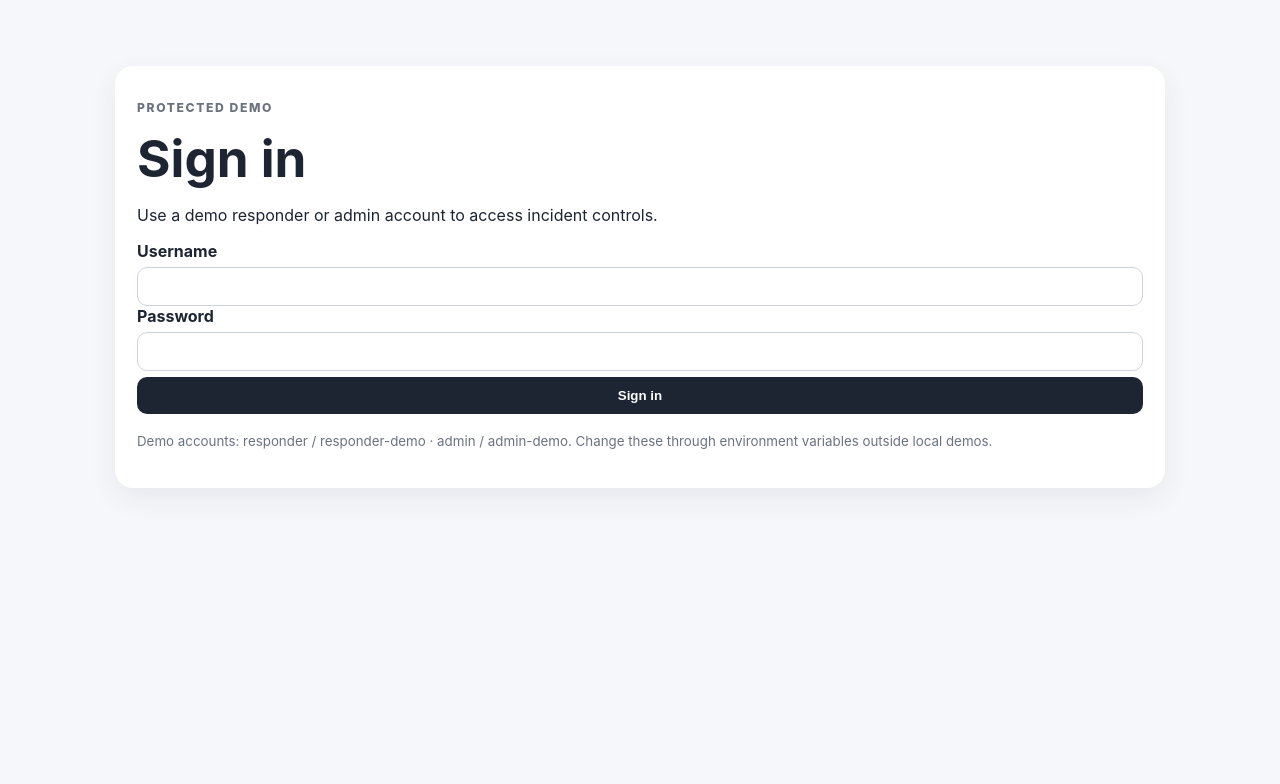
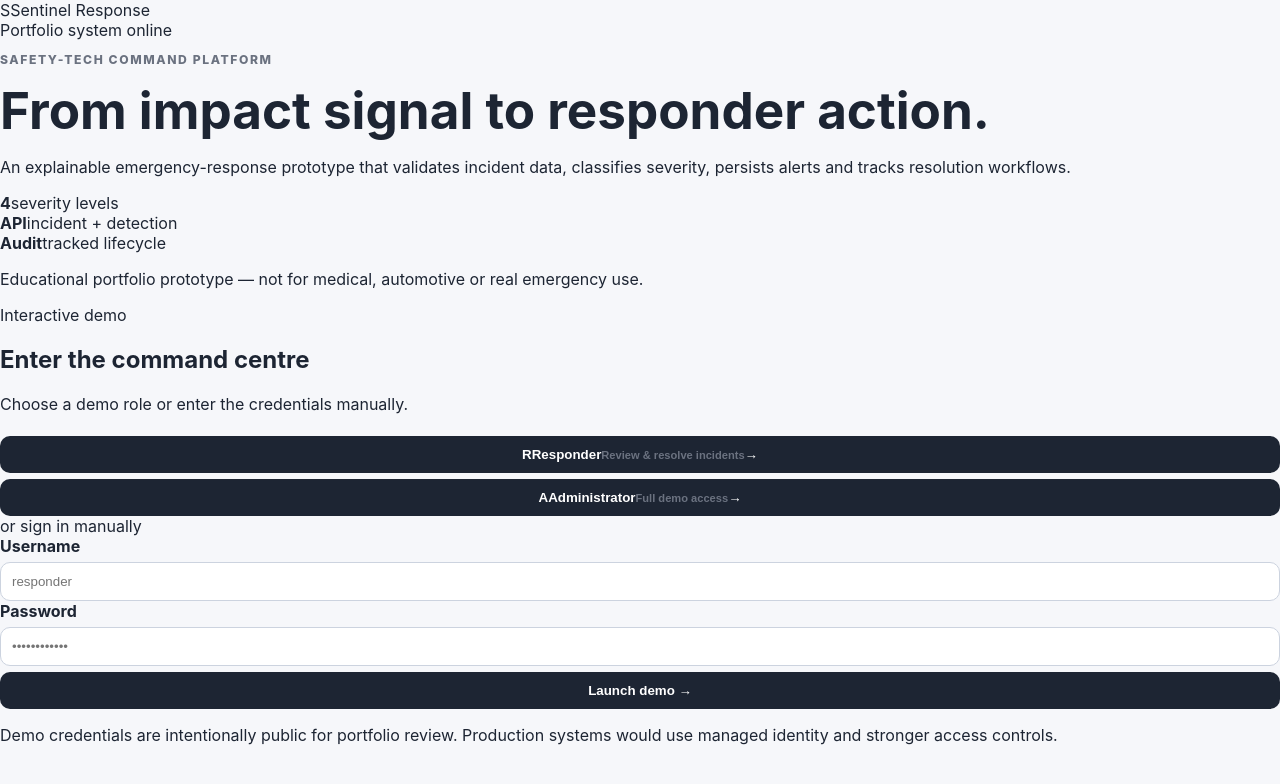
Before and after one commit to rsswethaa/automated-emergency-response-system, a Flask app: page /login in a window 1280 px wide. Shown: the top 784 px of the page. Run offline with Flask 3, Linux system fonts and the light colour scheme; some libraries are stand-ins or nearby versions.

Commit message:
Upgrade emergency demo login experience

```diff
--- a/templates/login.html
+++ b/templates/login.html
@@ -1,3 +1,64 @@
 <!doctype html>
-<html lang="en"><head><meta charset="utf-8"><meta name="viewport" content="width=device-width,initial-scale=1"><title>Emergency System Login</title><link rel="stylesheet" href="{{ url_for('static', filename='style.css') }}"></head>
-<body><main class="container"><section class="card"><p class="eyebrow">Protected demo</p><h1>Sign in</h1><p>Use a demo responder or admin account to access incident controls.</p>{% with messages=get_flashed_messages(with_categories=true) %}{% for category,message in messages %}<p class="flash flash-{{ category }}">{{ message }}</p>{% endfor %}{% endwith %}<form method="post"><input type="hidden" name="csrf_token" value="{{ csrf_token() }}"><label>Username<input name="username" required autocomplete="username"></label><label>Password<input name="password" type="password" required autocomplete="current-password"></label><button type="submit">Sign in</button></form><p><small>Demo accounts: responder / responder-demo · admin / admin-demo. Change these through environment variables outside local demos.</small></p></section></main></body></html>
+<html lang="en">
+<head>
+  <meta charset="utf-8">
+  <meta name="viewport" content="width=device-width,initial-scale=1">
+  <title>Sentinel Response | Demo Access</title>
+  <link rel="stylesheet" href="{{ url_for('static', filename='style.css') }}">
+</head>
+<body class="auth-page">
+  <main class="auth-shell">
+    <section class="auth-visual">
+      <div class="brand-lockup"><span class="brand-mark">S</span><span>Sentinel Response</span></div>
+      <div class="hero-copy">
+        <span class="status-pill"><i></i> Portfolio system online</span>
+        <p class="eyebrow">Safety-tech command platform</p>
+        <h1>From impact signal to responder action.</h1>
+        <p class="lede">An explainable emergency-response prototype that validates incident data, classifies severity, persists alerts and tracks resolution workflows.</p>
+      </div>
+      <div class="feature-strip">
+        <div><strong>4</strong><span>severity levels</span></div>
+        <div><strong>API</strong><span>incident + detection</span></div>
+        <div><strong>Audit</strong><span>tracked lifecycle</span></div>
+      </div>
+      <p class="safety-note">Educational portfolio prototype — not for medical, automotive or real emergency use.</p>
+    </section>
+
+    <section class="auth-card">
+      <div class="auth-card-head">
+        <span class="mini-label">Interactive demo</span>
+        <h2>Enter the command centre</h2>
+        <p>Choose a demo role or enter the credentials manually.</p>
+      </div>
+      {% with messages=get_flashed_messages(with_categories=true) %}
+        {% for category,message in messages %}<div class="flash flash-{{ category }}">{{ message }}</div>{% endfor %}
+      {% endwith %}
+
+      <div class="demo-roles">
+        <button class="role-card" type="button" onclick="fillDemo('responder','responder-demo')">
+          <span class="role-icon">R</span><span><strong>Responder</strong><small>Review & resolve incidents</small></span><span class="arrow">→</span>
+        </button>
+        <button class="role-card" type="button" onclick="fillDemo('admin','admin-demo')">
+          <span class="role-icon admin">A</span><span><strong>Administrator</strong><small>Full demo access</small></span><span class="arrow">→</span>
+        </button>
+      </div>
+
+      <div class="divider"><span>or sign in manually</span></div>
+      <form method="post" class="auth-form">
+        <input type="hidden" name="csrf_token" value="{{ csrf_token() }}">
+        <label>Username<input id="username" name="username" required autocomplete="username" placeholder="responder"></label>
+        <label>Password<input id="password" name="password" type="password" required autocomplete="current-password" placeholder="••••••••••••"></label>
+        <button class="primary-btn" type="submit">Launch demo <span>→</span></button>
+      </form>
+      <p class="microcopy">Demo credentials are intentionally public for portfolio review. Production systems would use managed identity and stronger access controls.</p>
+    </section>
+  </main>
+  <script>
+    function fillDemo(user, pass) {
+      document.getElementById('username').value = user;
+      document.getElementById('password').value = pass;
+      document.getElementById('username').focus();
+    }
+  </script>
+</body>
+</html>
```
